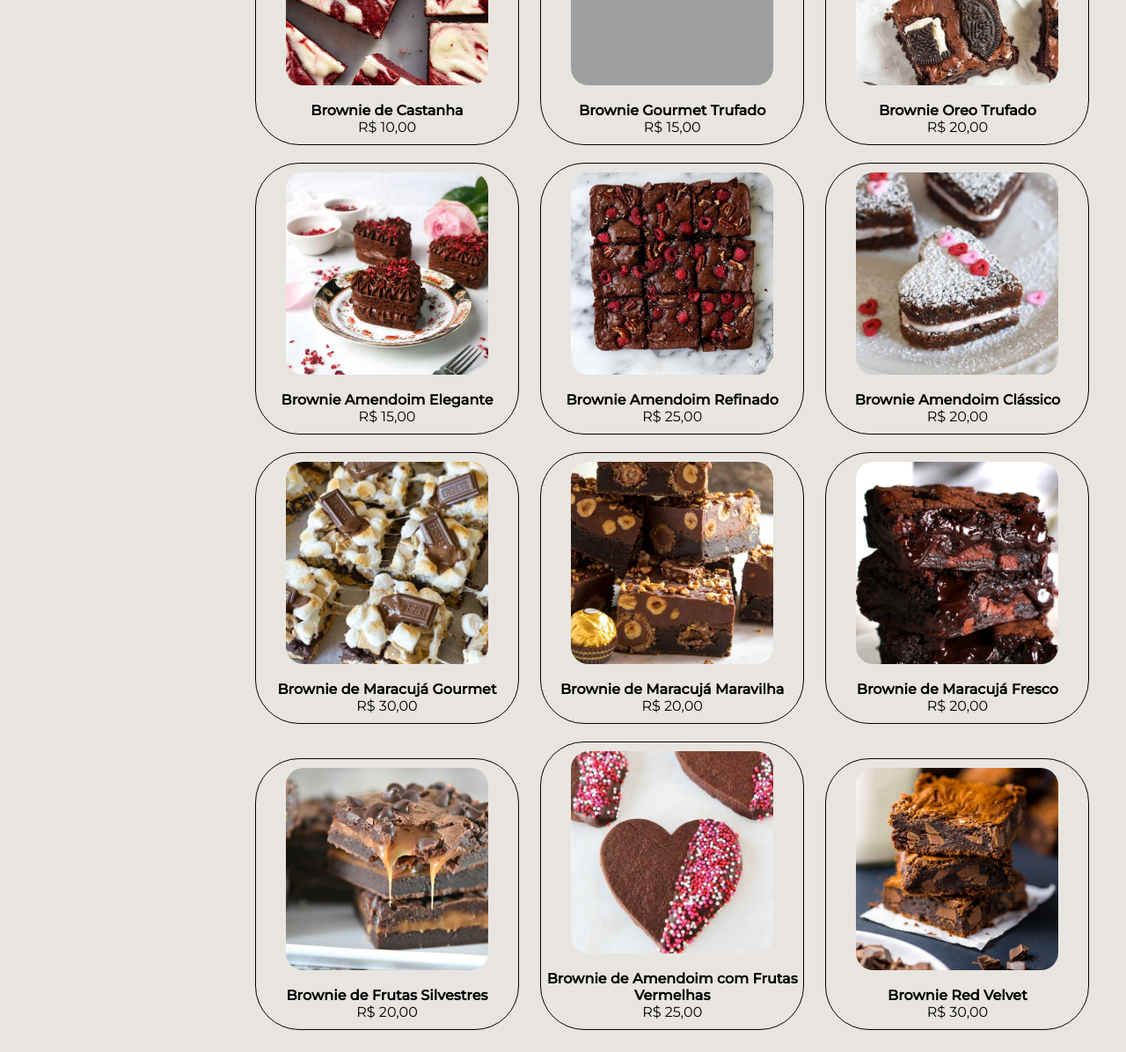
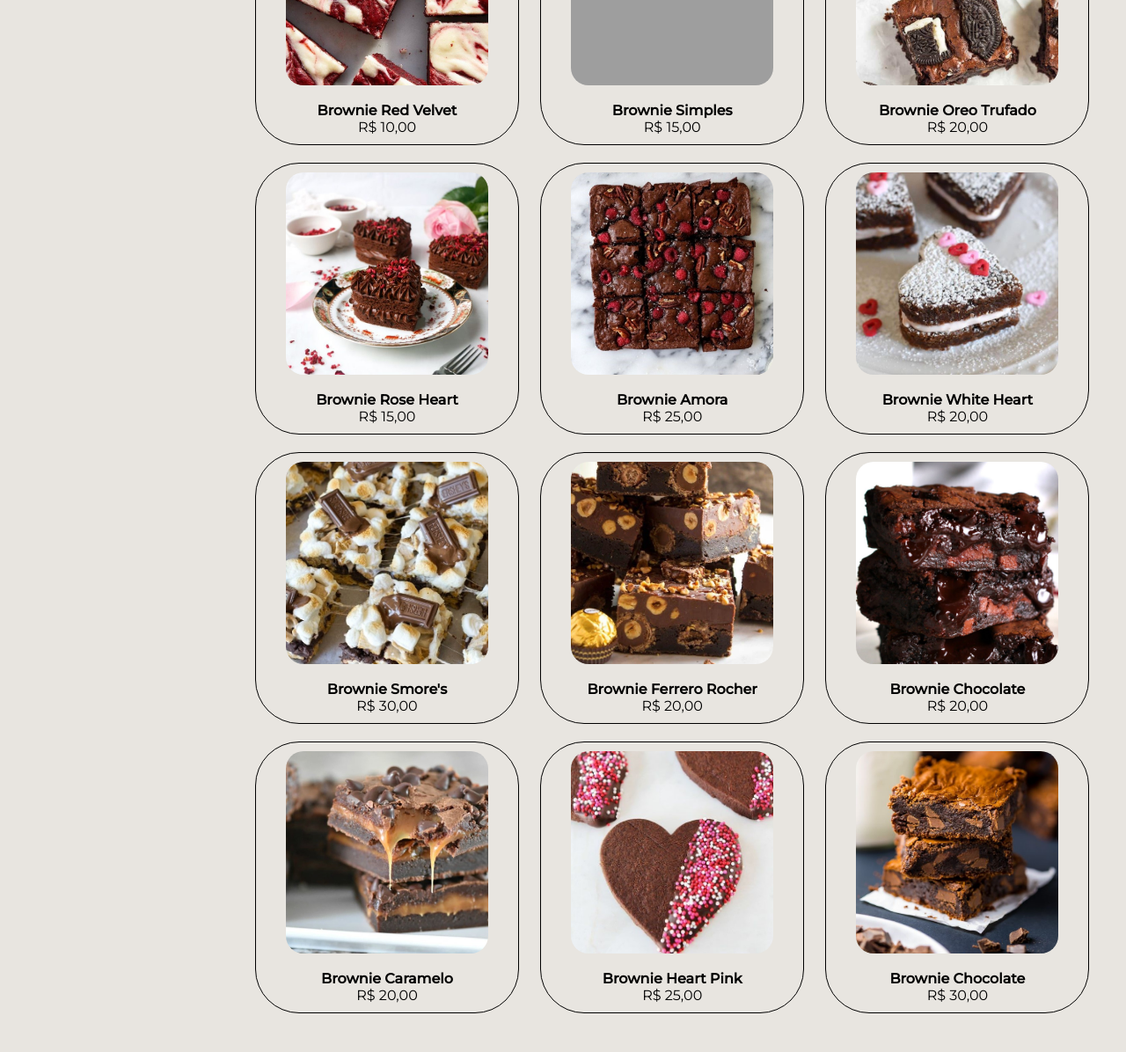
Before and after one commit to ViniciusJaeger/Projeto-BrownNow, a website: page produtos.html in a window 1280 px wide. Shown: the part 410-1606 px from the top of the page at 88% size. Drawn offline with Linux system fonts and the light colour scheme; grey boxes are pictures that could not be loaded.

Commit message:
update nos produtos

```diff
--- a/produtos.html
+++ b/produtos.html
@@ -39,13 +39,13 @@
 
         <div class="product" onclick="openPopup('produto1')" data-category="lowest-price">
             <img class="product-image" src="images/bw17.jfif" alt="Produto1">
-            <div class="product-name">Brownie de Castanha</div>
+            <div class="product-name">Brownie Red Velvet</div>
             <div class="product-price">R$ 10,00</div>
           </div>
 
           <div class="product" onclick="openPopup('produto2')" data-category="best-sellers">
             <img class="product-image" src="images/bw2.jfif" alt="Produto 2">
-            <div class="product-name">Brownie Gourmet Trufado</div>
+            <div class="product-name">Brownie Simples</div>
             <div class="product-price">R$ 15,00</div>
           </div>
 
@@ -57,55 +57,55 @@
 
           <div class="product" onclick="openPopup('produto4')" data-category="promotions">
             <img class="product-image" src="images/bw4.jfif" alt="Produto 3">
-            <div class="product-name">Brownie Amendoim Elegante</div>
+            <div class="product-name">Brownie Rose Heart</div>
             <div class="product-price">R$ 15,00</div>
           </div>
 
           <div class="product" onclick="openPopup('produto5')">
             <img class="product-image" src="images/bw5.jfif" alt="Produto 3">
-            <div class="product-name">Brownie Amendoim Refinado</div>
+            <div class="product-name">Brownie Amora</div>
             <div class="product-price">R$ 25,00</div>
           </div>
 
           <div class="product" onclick="openPopup('produto6')">
             <img class="product-image" src="images/bw6.jfif" alt="Produto 3">
-            <div class="product-name">Brownie Amendoim Clássico</div>
+            <div class="product-name">Brownie White Heart</div>
             <div class="product-price">R$ 20,00</div>
           </div>
 
           <div class="product" onclick="openPopup('produto7')">
             <img class="product-image" src="images/bw7.jfif" alt="Produto 3">
-            <div class="product-name">Brownie de Maracujá Gourmet</div>
+            <div class="product-name">Brownie Smore's</div>
             <div class="product-price">R$ 30,00</div>
           </div>
 
           <div class="product" onclick="openPopup('produto8')">
             <img class="product-image" src="images/bw8.jfif" alt="Produto 3">
-            <div class="product-name">Brownie de Maracujá Maravilha</div>
+            <div class="product-name">Brownie Ferrero Rocher</div>
             <div class="product-price">R$ 20,00</div>
           </div>
 
           <div class="product" onclick="openPopup('produto9')">
             <img class="product-image" src="images/bw10.jfif" alt="Produto 3">
-            <div class="product-name">Brownie de Maracujá Fresco</div>
+            <div class="product-name">Brownie Chocolate</div>
             <div class="product-price">R$ 20,00</div>
           </div>
 
           <div class="product" onclick="openPopup('produto10')">
             <img class="product-image" src="images/bw12.jfif"Produto 3">
-            <div class="product-name">Brownie de Frutas Silvestres</div>
+            <div class="product-name">Brownie Caramelo</div>
             <div class="product-price">R$ 20,00</div>
           </div>
 
           <div class="product" onclick="openPopup('produto11')">
             <img class="product-image" src="images/bw15.jfif" alt="Produto 3">
-            <div class="product-name">Brownie de Amendoim com Frutas Vermelhas</div>
+            <div class="product-name">Brownie Heart Pink</div>
             <div class="product-price">R$ 25,00</div>
           </div>
 
           <div class="product" onclick="openPopup('produto12')">
             <img class="product-image" src="images/bw18.jfif" alt="Produto 3">
-            <div class="product-name">Brownie Red Velvet</div>
+            <div class="product-name">Brownie Chocolate</div>
             <div class="product-price">R$ 30,00</div>
           </div>
 
```
